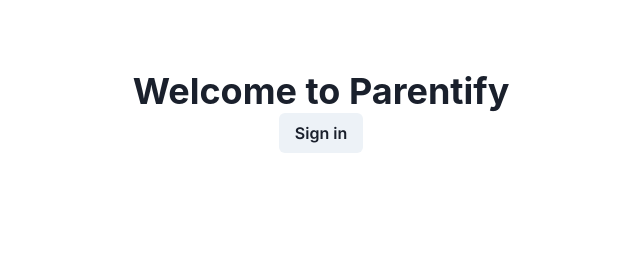
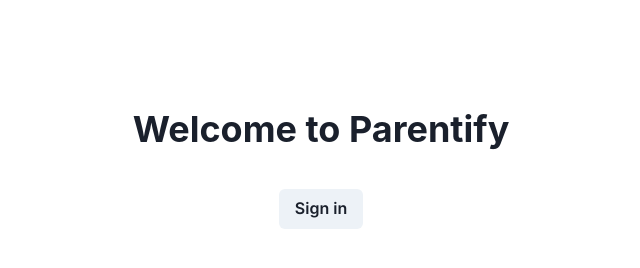
Before and after one commit to elliejaneeeeee/MongoDB-example, a Next.js app: page / in a window 1280 px wide. Shown: the part 314-582 px from the top of the page, without its empty margins (319-959 px from the left). Built offline with nearby package versions, Linux system fonts and the light colour scheme.

Commit message:
linked landing page to login page

```diff
--- a/app/page.tsx
+++ b/app/page.tsx
@@ -1,5 +1,5 @@
 "use client";
-import { Link } from "@chakra-ui/next-js";
+import { Link as NextLink } from "@chakra-ui/next-js";
 import {
   Center,
   Square,
@@ -11,8 +11,9 @@ import {
   Text,
   Heading,
   Image,
+  Link,
 } from "@chakra-ui/react";
-import { PhoneIcon, AddIcon, WarningIcon } from "@chakra-ui/icons";
+import { PhoneIcon, AddIcon, WarningIcon, LinkIcon } from "@chakra-ui/icons";
 
 export default function Home() {
   return (
@@ -27,10 +28,12 @@ export default function Home() {
           </Box>
         </Center>
         <Center>
-          <Heading noOfLines={1}>Welcome to Parentify</Heading>
+          <Heading margin={"1cm"}>Welcome to Parentify</Heading>
         </Center>
         <Center>
-          <Button>Sign in</Button>
+          <Link href="/login">
+            <Button>Sign in</Button>
+          </Link>
         </Center>
       </Container>
     </>
```
